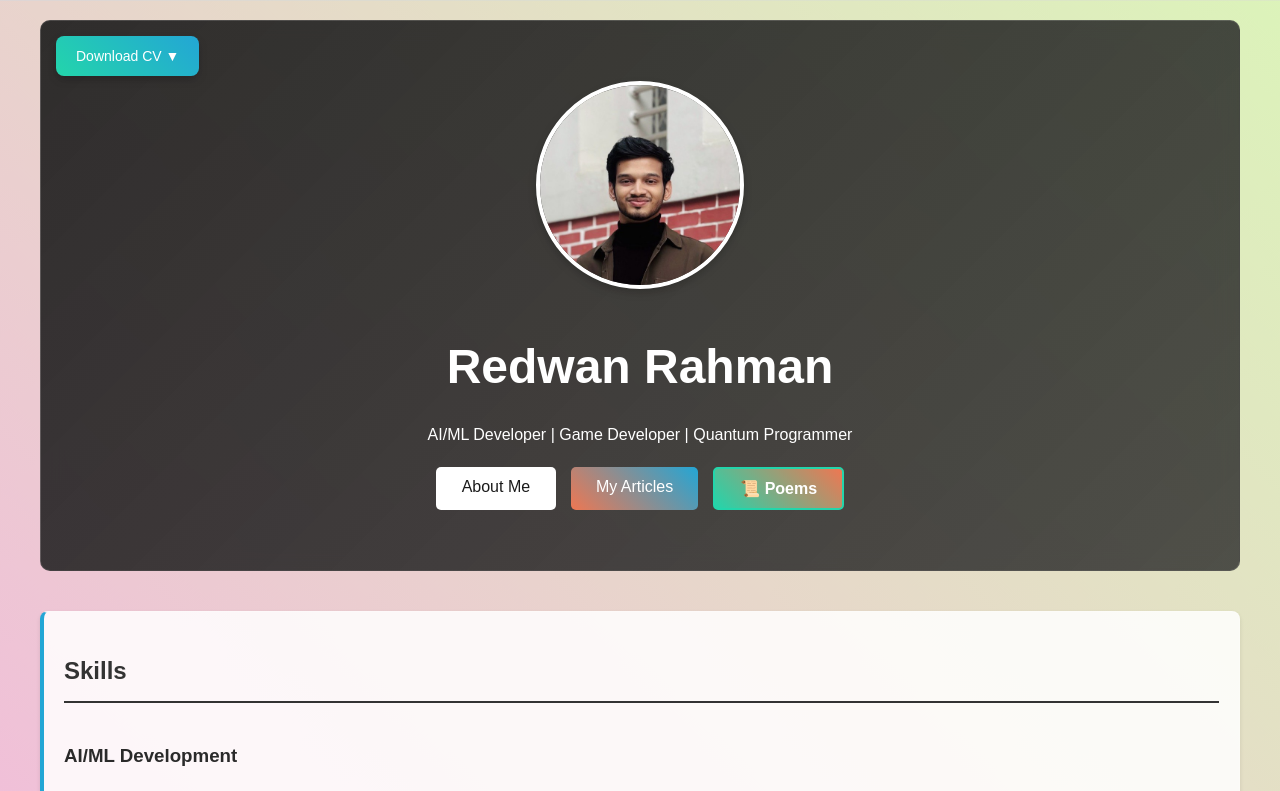
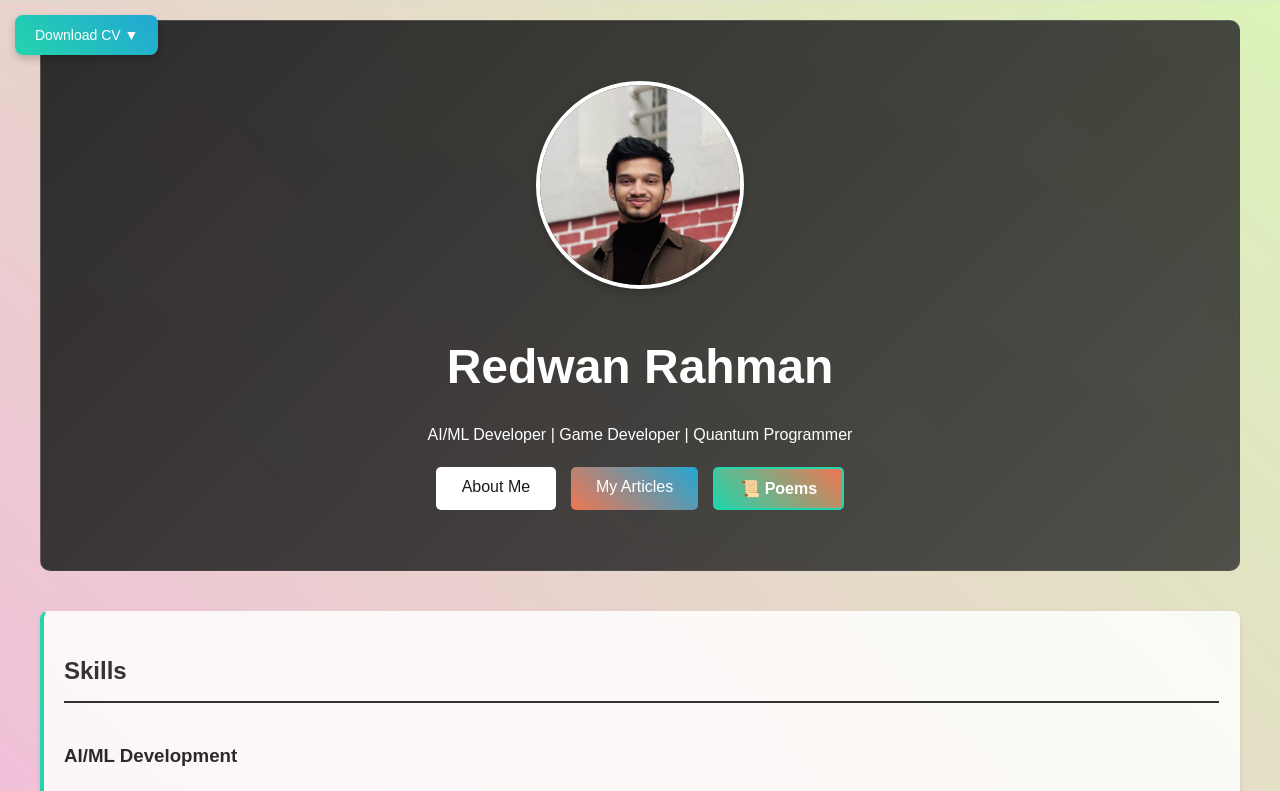
Before and after one commit to Red1-Rahman/Redwan-Rahman-Portfolio, a React (Create React App) app: page / in a window 1280 px wide. Shown: the top 791 px of the page. Built offline with nearby package versions, Linux system fonts and the light colour scheme.

Commit message:
CV V3 App.tsx

```diff
--- a/src/App.tsx
+++ b/src/App.tsx
@@ -36,7 +36,6 @@ function MainContent() {
 
   return (
     <div className="App">
-      <header className="hero">
       <div className="cv-dropdown-container">
         <button className="cv-dropdown-button" onClick={toggleDropdown}>
           Download CV ▼
@@ -65,6 +64,7 @@ function MainContent() {
         )}
       </div>
 
+      <header className="hero">
         <div className="profile-container">
           <img
             src="/assets/images/My Formal Pic.jpg"
```
Lines whose indentation alone changed are shown as unchanged.
